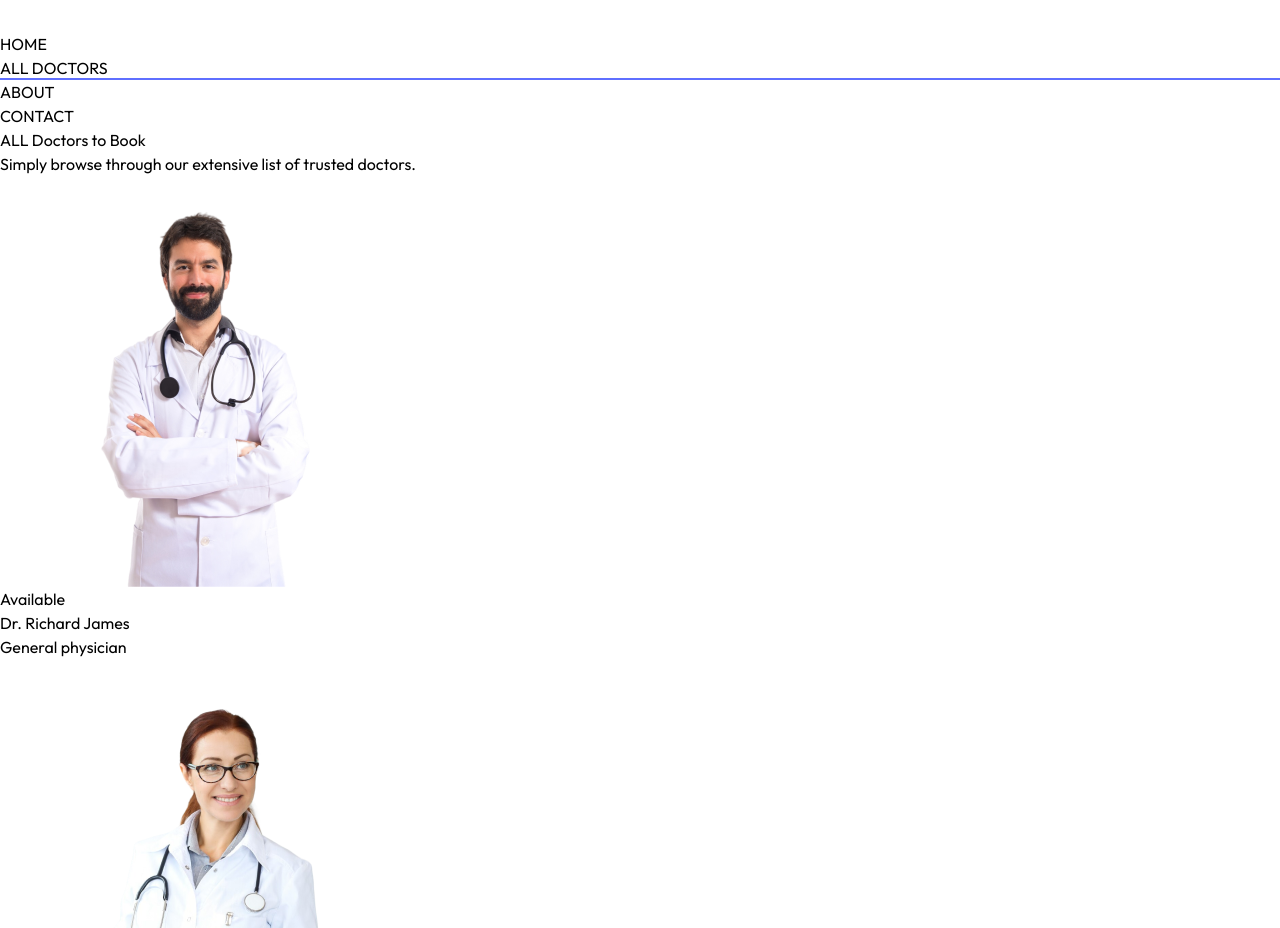
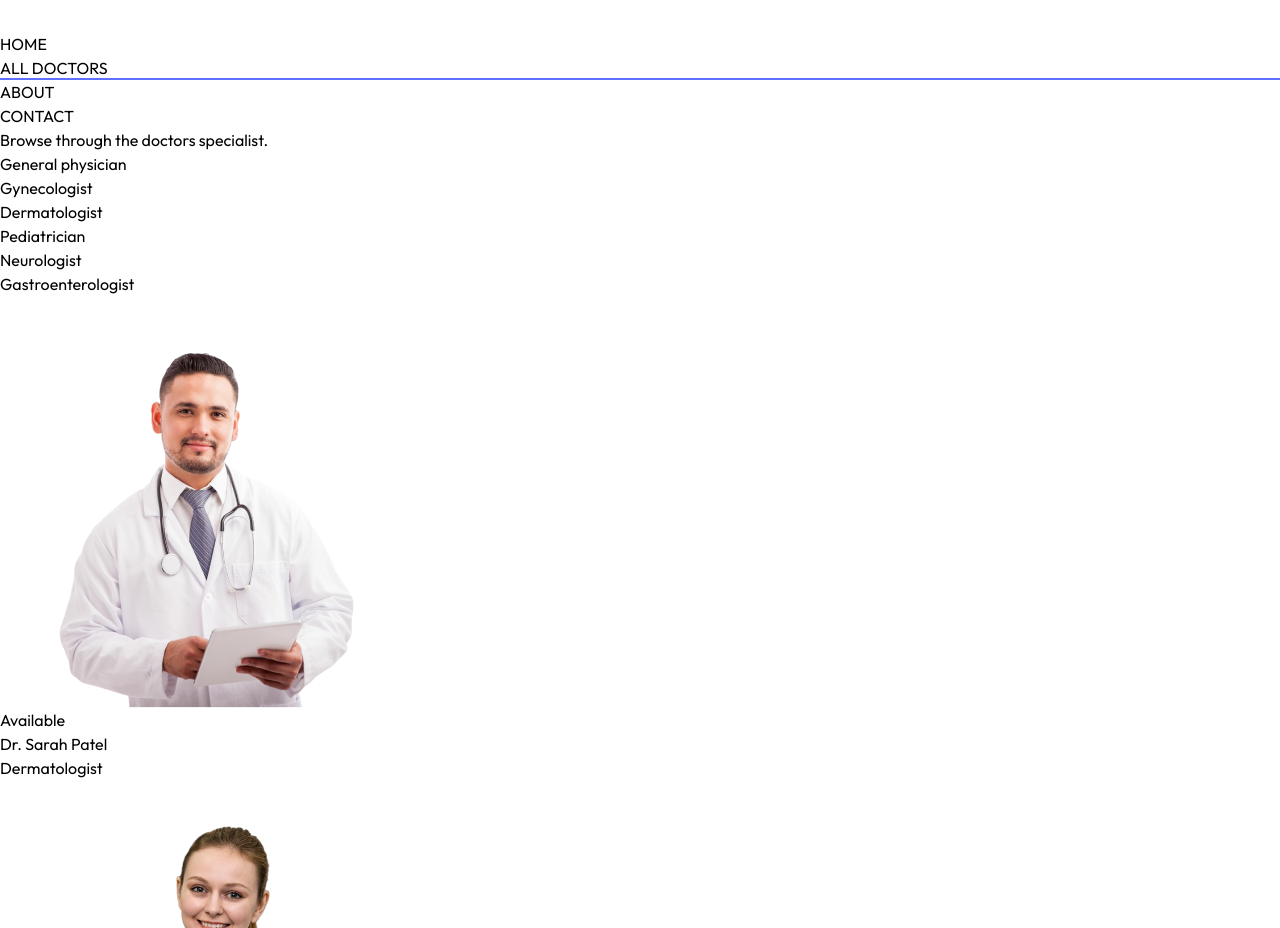
Before and after one commit to Pulavamsi2001/Doctor-Appointment-Booking, a React (Vite) app: page /doctors/Dermatologist in a window 1280 px wide. Shown: the part 1320-2248 px from the top of the page. Built offline with nearby package versions, Linux system fonts and the light colour scheme.

Commit message:
new commit

```diff
--- a/src/Components/Navbar.jsx
+++ b/src/Components/Navbar.jsx
@@ -9,7 +9,7 @@ const Navbar = () => {
 
   return (
     <div className='flex items-center justify-between text-sm py-4 mb-5 border-b border-b-gray-400 px-4 md:px-8'>
-      <h1 onClick={()=>navigate('/')} className='text-3xl text-blue-800 font-bold'>DocFinder</h1>
+      <h1 onClick={()=>navigate('/')} className='text-3xl text-blue-800 font-bold cursor-pointer'>DocFinder</h1>
       <div className='flex items-center gap-4'>
         {
           token ? (
--- a/src/Components/TopDoctors.jsx
+++ b/src/Components/TopDoctors.jsx
@@ -1,9 +1,11 @@
-import React from 'react';
-import { doctors } from '../assets/assets';
+import React, { useContext } from 'react'; // Import useContext from React
 import { useNavigate } from 'react-router-dom';
+import { AppContext } from '../Context/AppContext'; // Import AppContext
 
 const TopDoctors = () => {
   const navigate = useNavigate();
+  const { doctors } = useContext(AppContext); // Use useContext to get doctors from AppContext
+
   return (
     <div className='py-16'>
       <div className='container mx-auto text-center'>
@@ -11,7 +13,7 @@ const TopDoctors = () => {
         <p className='text-md text-gray-600 mb-8'>Simply browse through our extensive list of trusted doctors.</p>
         <div className='grid grid-cols-1 sm:grid-cols-2 md:grid-cols-3 lg:grid-cols-5 gap-4'>
           {doctors.slice(0, 10).map((item, index) => (
-            <div key={index} onClick={()=>navigate(`/appointment/${item._id}`)} className='bg-white rounded-lg shadow-lg cursor-pointer overflow-hidden hover:shadow-xl transition-shadow duration-300'>
+            <div key={index} onClick={() => navigate(`/appointment/${item._id}`)} className='bg-white rounded-lg shadow-lg cursor-pointer overflow-hidden hover:shadow-xl transition-shadow duration-300'>
               <img src={item.image} alt="Doctor" className='w-full h-auto object-cover bg-blue-50' />
               <div className='p-6'>
                 <div className='mb-0'>
@@ -27,7 +29,7 @@ const TopDoctors = () => {
           ))}
         </div>
       </div>
-      <button onClick={()=>{navigate(`/doctors`); scrollTo(0,0)}} className='px-5 py-2 rounded-full bg-blue-50 mt-10 flex items-center mx-auto'>More Doctors</button>
+      <button onClick={() => { navigate(`/doctors`); scrollTo(0, 0) }} className='px-5 py-2 rounded-full bg-blue-50 mt-10 flex items-center mx-auto'>More Doctors</button>
     </div>
   );
 };
--- /dev/null
+++ b/src/Context/AppContext.jsx
@@ -0,0 +1,22 @@
+import { createContext } from 'react';
+import { doctors } from '../assets/assets';
+
+
+// Create a context
+export const AppContext = createContext();
+
+const AppContextProvider = (props) => {
+
+
+    const value = {
+        doctors
+    }
+
+    return (
+        <AppContext.Provider value={value}>
+            {props.children}
+        </AppContext.Provider>
+    )
+}
+
+export default AppContextProvider;
--- a/src/Pages/Doctors.jsx
+++ b/src/Pages/Doctors.jsx
@@ -1,13 +1,70 @@
-import React from 'react'
-import AllDoctors from '../Components/AllDoctors'
+import React, { useContext, useEffect, useState } from 'react';
+import { useParams, useNavigate } from 'react-router-dom';
+import { AppContext } from './../Context/AppContext';
 
 const Doctors = () => {
+  const { speciality } = useParams();
+  const { doctors } = useContext(AppContext);
+  const navigate = useNavigate();
+
+  // State to store filtered doctors
+  const [filteredDoctors, setFilteredDoctors] = useState([]);
+
+  // Function to get filtered doctors based on the speciality
+  const getFilteredDoctors = () => {
+    if (speciality) {
+      return doctors.filter(doc => doc.speciality === speciality);
+    }
+    return doctors; // Return all doctors if no speciality is specified
+  };
+
+  useEffect(() => {
+    setFilteredDoctors(getFilteredDoctors());
+  }, [doctors, speciality]);
+
   return (
     <div>
-      <AllDoctors />
+      <p className='text-gray-600'>Browse through the doctors specialist.</p>
+      <div className='flex flex-col sm:flex-row items-start gap-11 mt-5'>
 
+      {/* Filters list */}
+      <div className='flex flex-col gap-4 text-sm text-gray-600'>
+<p onClick={() => speciality === 'General physician' ? navigate('/doctors') : navigate('/doctors/General physician')} className='p-2 pr-4 border rounded-md hover:bg-gray-100 cursor-pointer transition duration-200 ease-in-out'>General physician</p>
+<p onClick={() => speciality === 'Gynecologist' ? navigate('/doctors') : navigate('/doctors/Gynecologist')} className='p-2 pr-4 border rounded-md hover:bg-gray-100 cursor-pointer transition duration-200 ease-in-out'>Gynecologist</p>
+<p onClick={() => speciality === 'Dermatologist' ? navigate('/doctors') : navigate('/doctors/Dermatologist')} className='p-2 pr-4 border rounded-md hover:bg-gray-100 cursor-pointer transition duration-200 ease-in-out'>Dermatologist</p>
+<p onClick={() => speciality === 'Pediatricians' ? navigate('/doctors') : navigate('/doctors/Pediatricians')} className='p-2 pr-4 border rounded-md hover:bg-gray-100 cursor-pointer transition duration-200 ease-in-out'>Pediatrician</p>
+<p onClick={() => speciality === 'Neurologist' ? navigate('/doctors') : navigate('/doctors/Neurologist')} className='p-2 pr-16 border rounded-md hover:bg-gray-100 cursor-pointer transition duration-200 ease-in-out'>Neurologist</p>
+<p onClick={() => speciality === 'Gastroenterologist' ? navigate('/doctors') : navigate('/doctors/Gastroenterologist')} className='p-2 pr-16 border rounded-md hover:bg-gray-100 cursor-pointer transition duration-200 ease-in-out'>Gastroenterologist</p>
+
+</div>
+
+
+
+      {/* Doctor cards */}
+      <div className='grid grid-cols-1 sm:grid-cols-2 md:grid-cols-3 lg:grid-cols-5 gap-4'>
+        {filteredDoctors.map((item) => (
+          <div
+            key={item._id}
+            onClick={() => navigate(`/appointment/${item._id}`)}
+            className='bg-white rounded-lg shadow-lg cursor-pointer overflow-hidden hover:shadow-xl transition-shadow duration-300'
+          >
+            <img src={item.image} alt="Doctor" className='w-full h-auto object-cover bg-blue-5' />
+            <div className='p-6'>
+              <div className='mb-0'>
+                <div className='flex items-center'>
+                  <p className='w-2 h-2 bg-green-600 rounded-full'></p>
+                  <p className='text-sm text-green-500 font-medium ml-2'>Available</p>
+                </div>
+                <p className='text-1xl font-semibold text-gray-800 flex items-start'>{item.name}</p>
+              </div>
+              <p className='text-sm text-gray-500 flex items-start'>{item.speciality}</p>
+            </div>
+          </div>
+        ))}
+      </div>
+      </div>
     </div>
-  )
-}
+  );
+};
 
-export default Doctors
+export default Doctors;
--- a/src/main.jsx
+++ b/src/main.jsx
@@ -3,10 +3,17 @@ import { createRoot } from 'react-dom/client'
 import App from './App.jsx'
 import './index.css'
 import { BrowserRouter } from 'react-router-dom'
+import AppContextProvider from './Context/AppContext.jsx'
 
 
 createRoot(document.getElementById('root')).render(
+
+
   <BrowserRouter>
-    <App />
+    <AppContextProvider>
+
+        <App />
+
+    </AppContextProvider>
   </BrowserRouter>,
 )
```
